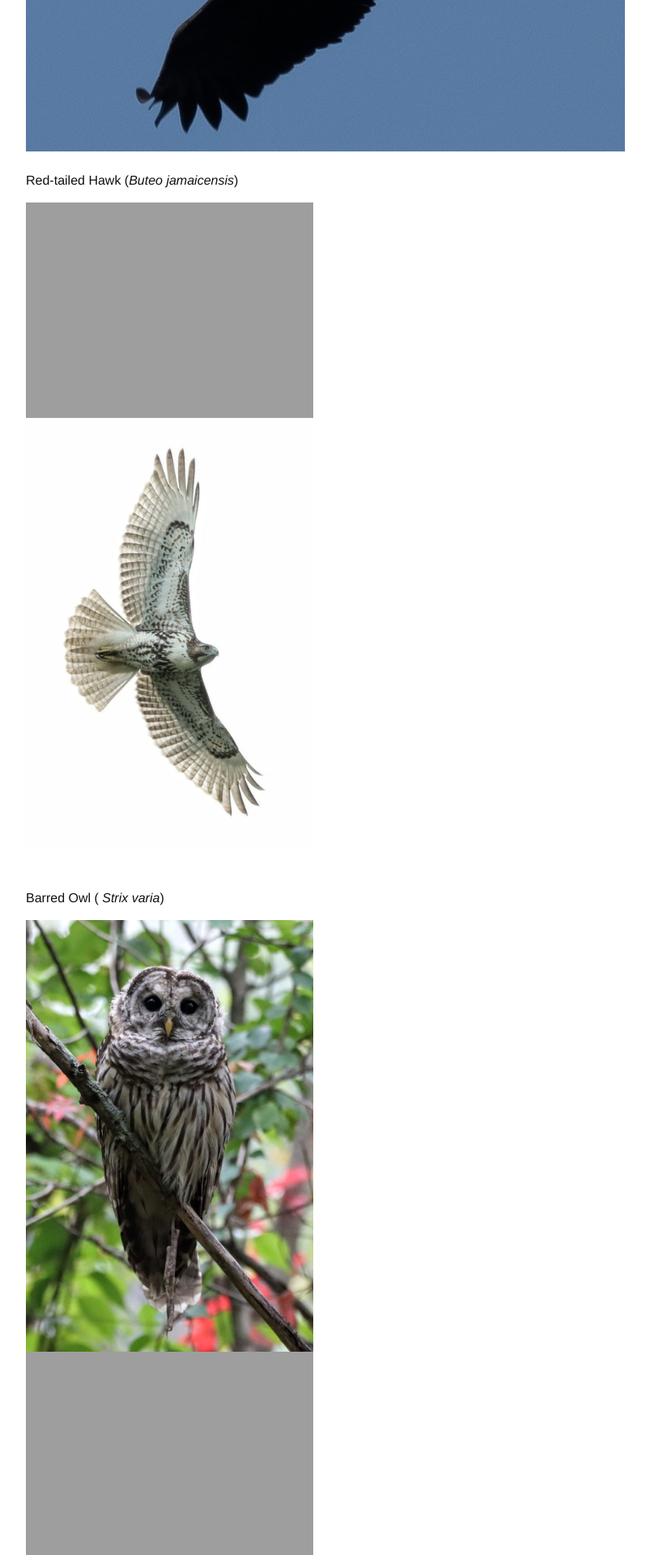
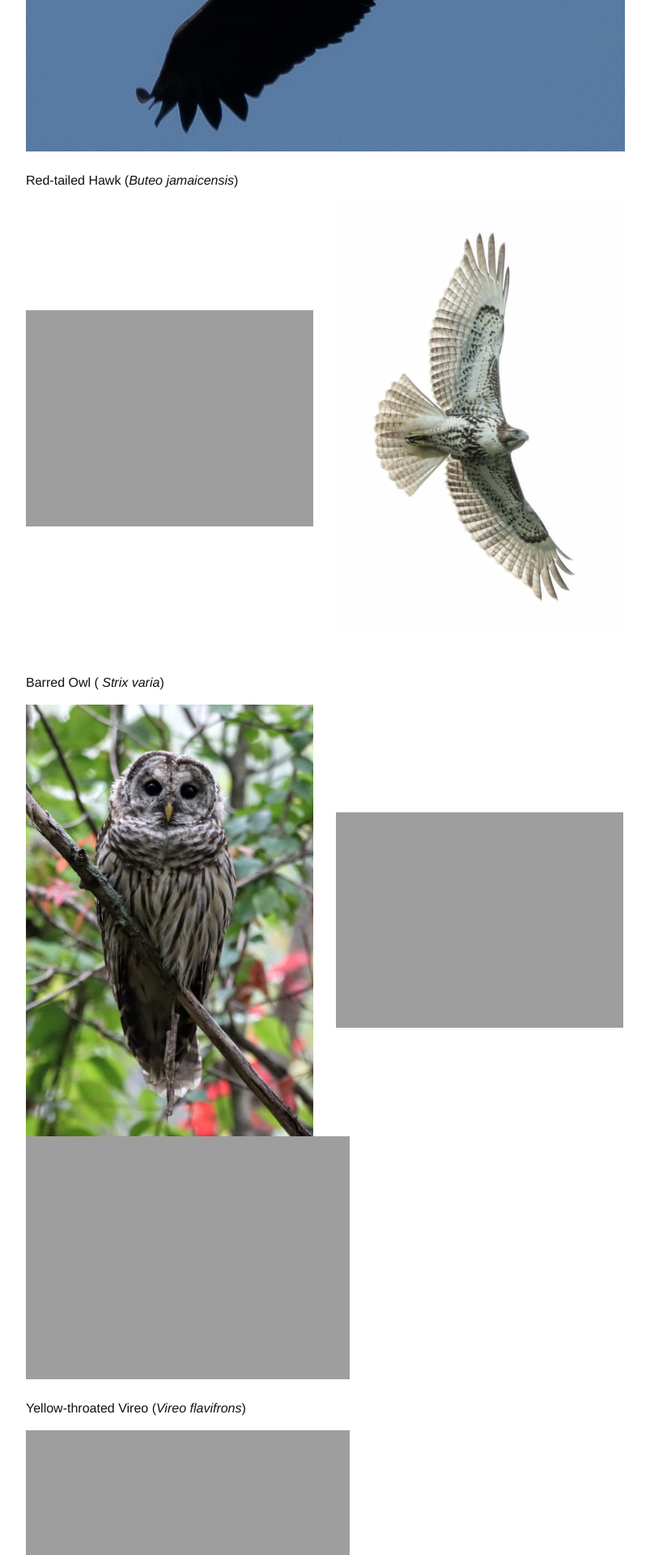
Before and after one commit to martiansideofthemoon/martiansideofthemoon.github.io, a Jekyll site: the page built from _pages/bird_photography.md, in a window 1280 px wide. Shown: the part 900-2820 px from the top of the page at 81% size, without its empty margins (238-1041 px from the left). Built offline with Jekyll 4.4.1, drawn with Linux system fonts in a browser that asks for light colours; comment, search, counter and statistics services are not loaded.

```diff
--- a/_pages/bird_photography.md
+++ b/_pages/bird_photography.md
@@ -18,7 +18,7 @@ I've recently gotten into bird watching and photography. It started off as backy
 <div class="imgContainer" style="width: 48%;">
 <img src="{{ site.url }}/assets/birding/red_tail_1.JPG"  />
 </div>
-<div class="imgContainer" style="width: 3%;">
+<div class="imgContainer" style="width: 2.5%;">
 </div>
 <div class="imgContainer" style="width: 48%;">
 <img src="{{ site.url }}/assets/birding/red_tail_2.JPG"  />
@@ -32,7 +32,7 @@ I've recently gotten into bird watching and photography. It started off as backy
 <div class="imgContainer" style="width: 48%;">
 <img src="{{ site.url }}/assets/birding/barred_owl_1.JPG" />
 </div>
-<div class="imgContainer" style="width: 3%;">
+<div class="imgContainer" style="width: 2.5%;">
 </div>
 <div class="imgContainer" style="width: 48%;">
 <img src="{{ site.url }}/assets/birding/barred_owl_3.JPG" />
```
